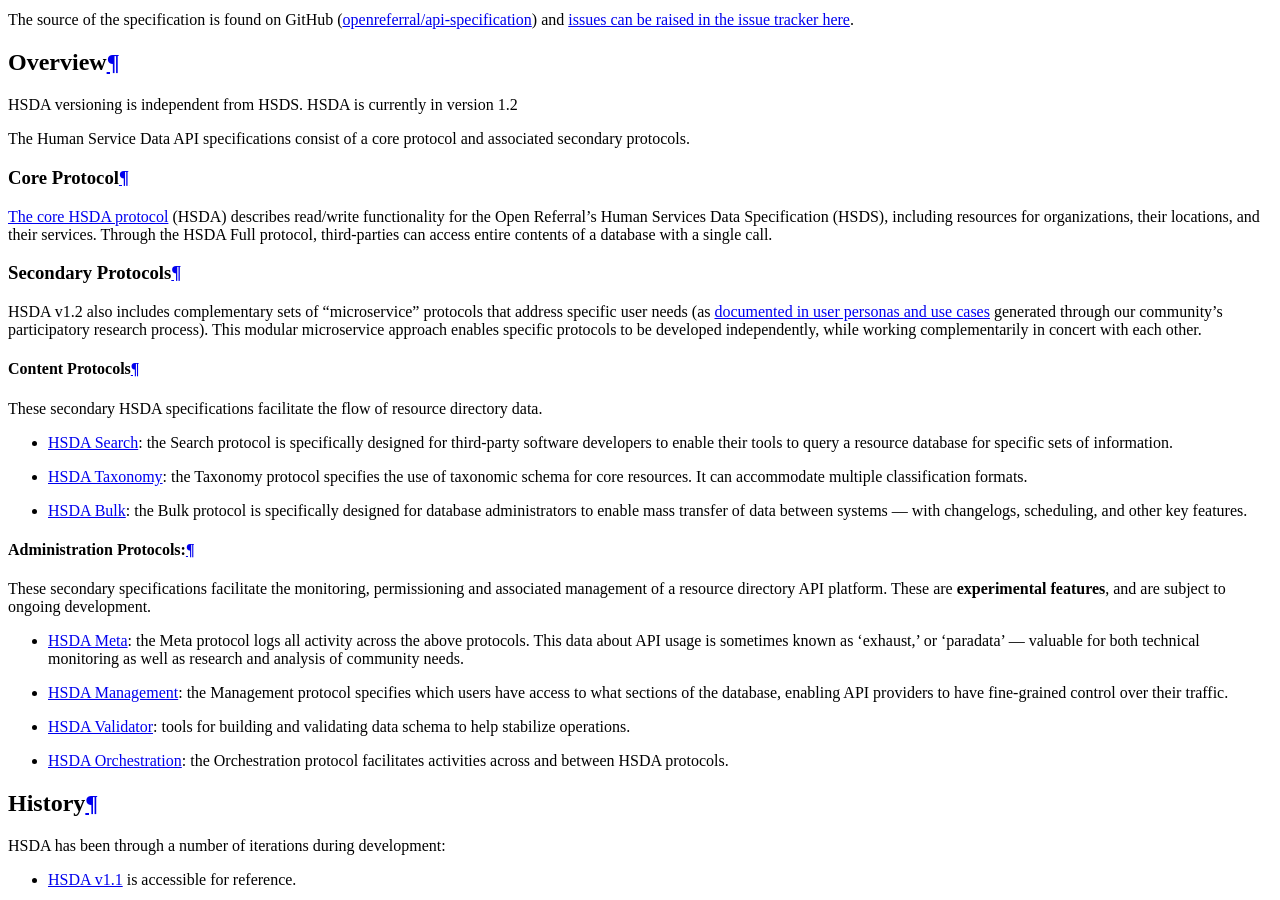
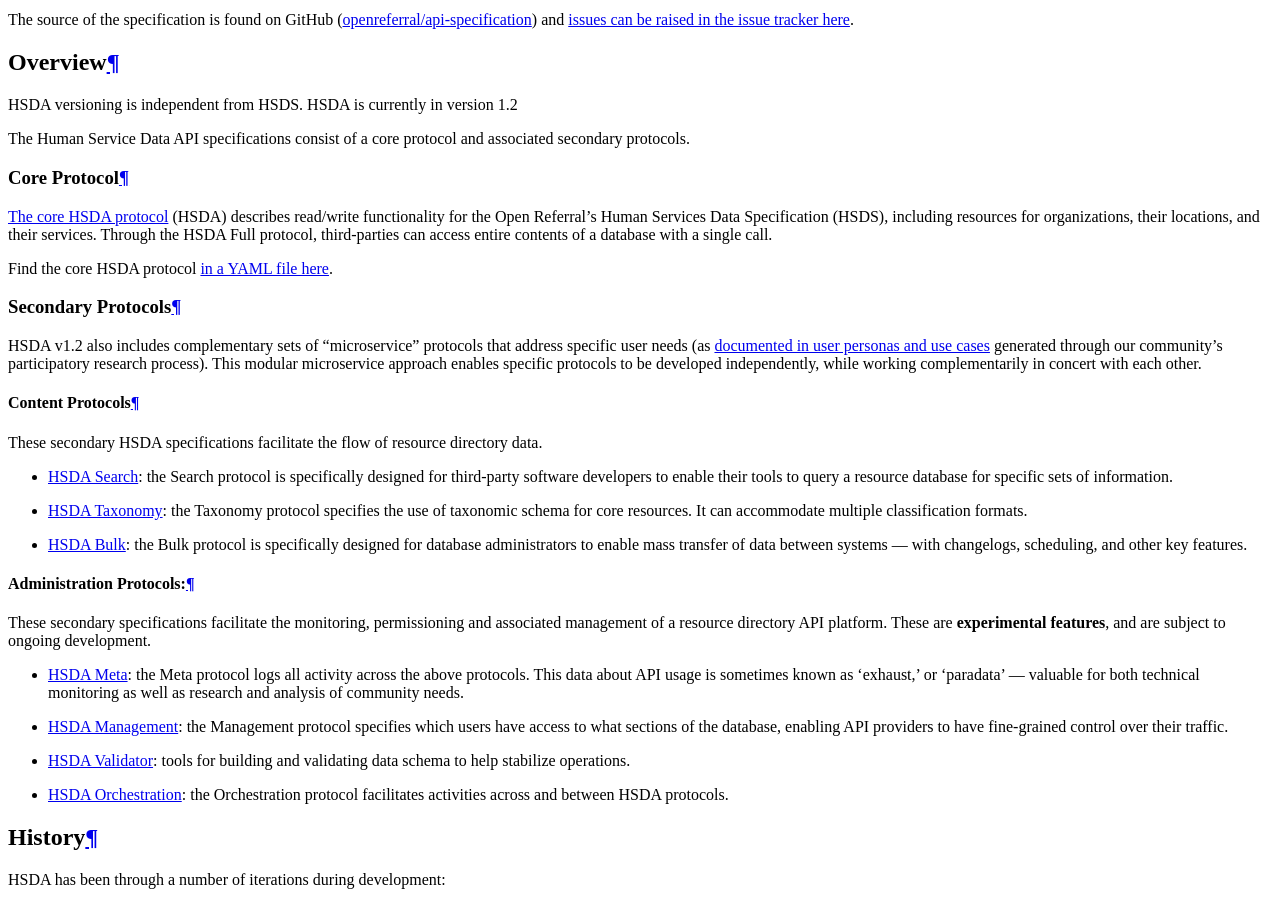
Before and after one commit to openreferral/specification, a Sphinx documentation site: the page built from docs/hsda/index.md, in a window 1280 px wide and 900 px high, scrolled down 1073 px. Built offline with Sphinx 7.4.7 and the Read the Docs theme 2.0.0, drawn with Linux system fonts in a browser that asks for light colours; pages that are not in the unit, such as notebooks, are missing from menus; a script that is not in the unit is left out; comment, search, counter and statistics services are not loaded.

Commit message:
Update index.md

```diff
--- a/docs/hsda/index.md
+++ b/docs/hsda/index.md
@@ -35,6 +35,8 @@
 ### Core Protocol
 
 [The core HSDA protocol](hsda-spec) (HSDA) describes read/write functionality for the Open Referral’s Human Services Data Specification (HSDS), including resources for organizations, their locations, and their services. Through the HSDA Full protocol, third-parties can access entire contents of a database with a single call.
+
+Find the core HSDA protocol [in a YAML file here](https://github.com/openreferral/api-specification/blob/master/_data/api-commons/openapi-hsda.yaml).
 
 ### Secondary Protocols
 
```
